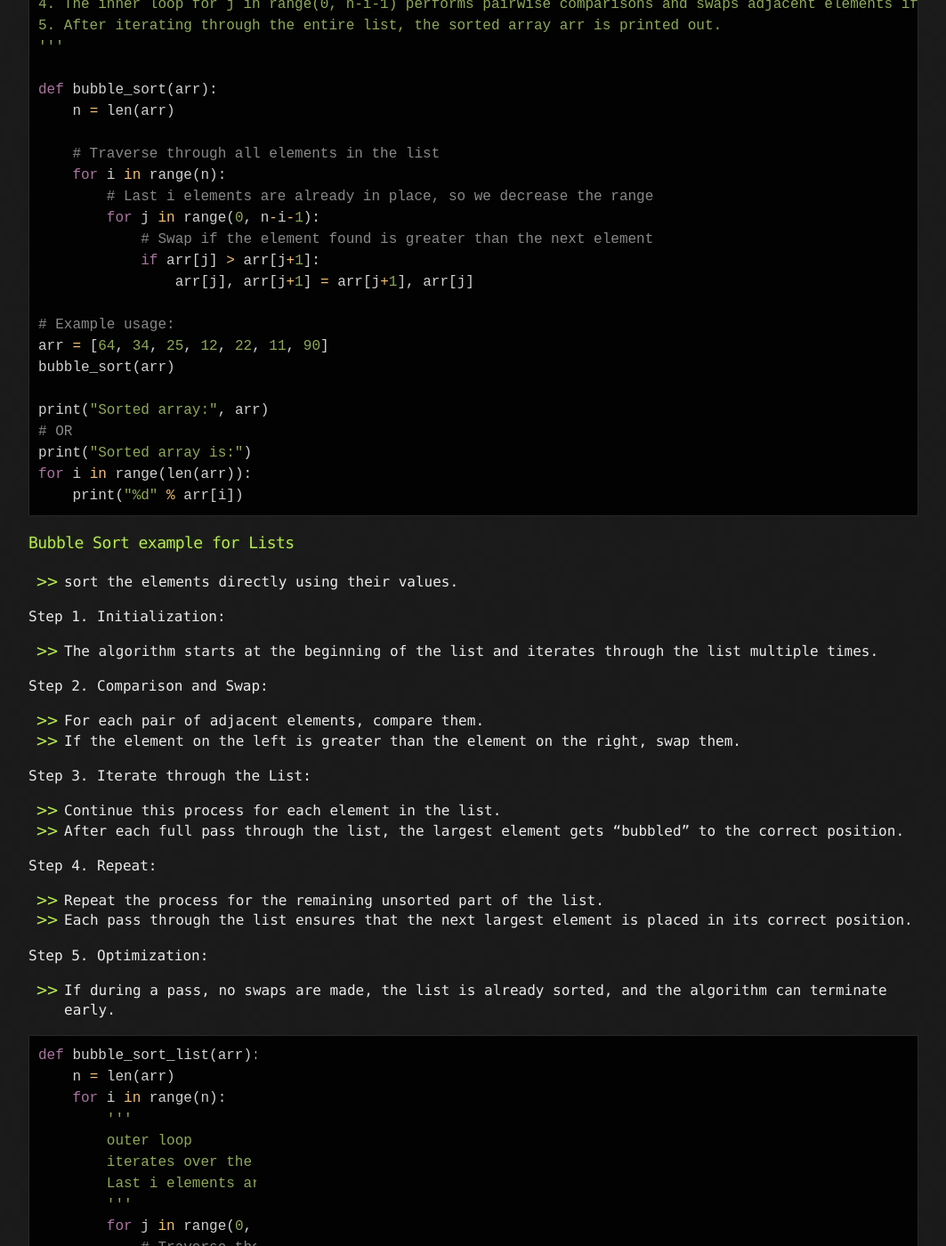
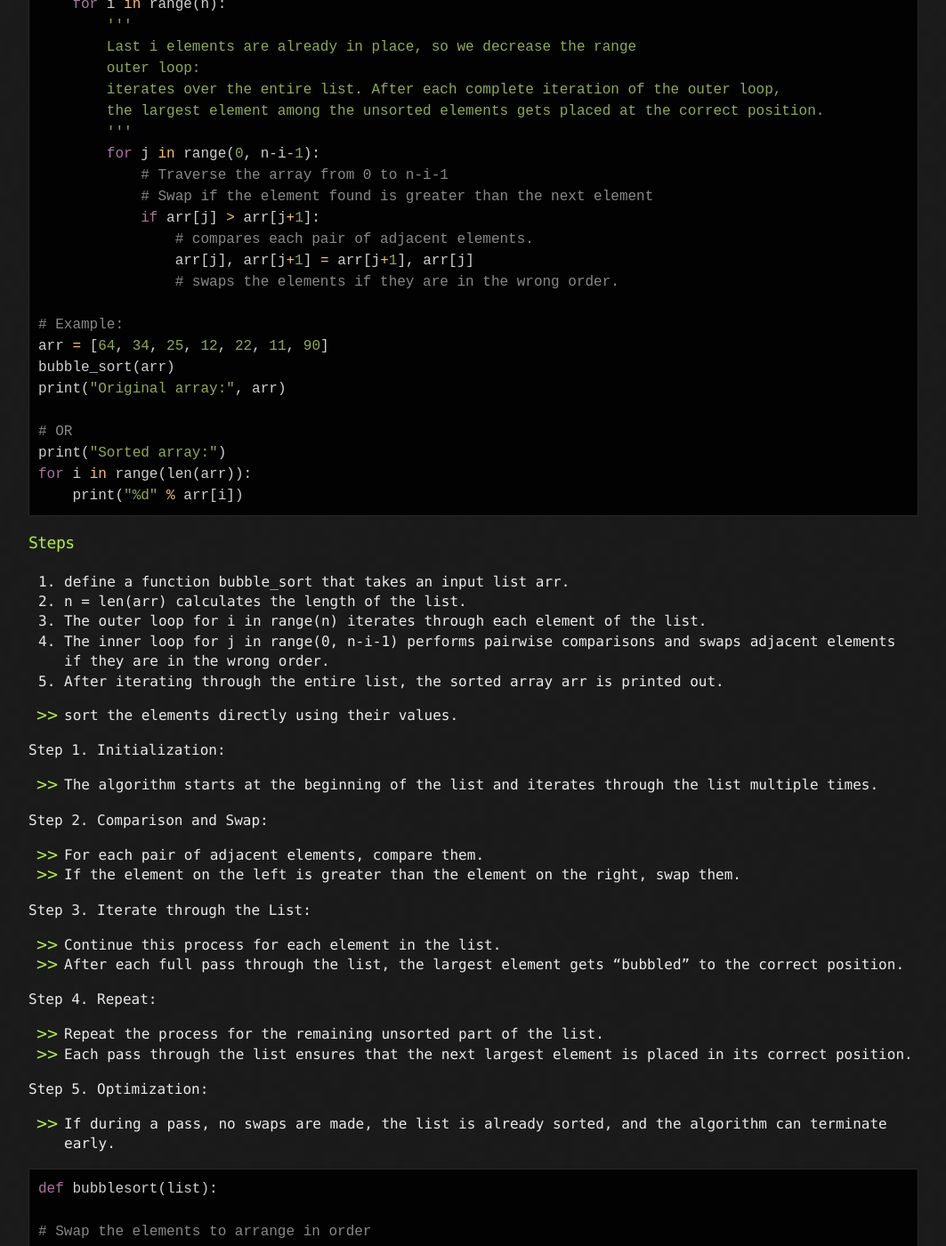
Before and after one commit to sciustechnologia/sciustechnologia.github.io, a Jekyll site: the page built from python/10_algos/1001.md, in a window 1280 px wide and 1400 px high, scrolled down 661 px. Shown: the whole window at 89% size, without its empty margins (108-1171 px from the left). Built offline with Jekyll 4.4.1, drawn with Linux system fonts in a browser that asks for light colours; some of the changed text lies outside the part shown.

Commit message:
Update 1001.md

````diff
--- a/python/10_algos/1001.md
+++ b/python/10_algos/1001.md
@@ -11,43 +11,48 @@ layout: default
 * Merge Sort
 * Shell Sort
 
-### 1. Bubble Sort:
+### 1. Bubble Sort with lists
 * Simple sorting algorithm.
-* each pair of adjacent elements is compared and the elements are swapped if they are not in order.
-* inefficient for large datasets due to its O(n^2) time complexity.
+* Each pair of adjacent elements is compared and the elements are swapped if they are not in order.
+* Inefficient for large datasets due to its O(n^2) time complexity.
 
 ```python
-'''
+def bubble_sort(arr):
+    n = len(arr)
+
+    # Traverse through all elements in the list
+    for i in range(n):
+        '''
+        Last i elements are already in place, so we decrease the range
+        outer loop:
+        iterates over the entire list. After each complete iteration of the outer loop,
+        the largest element among the unsorted elements gets placed at the correct position.
+        '''
+        for j in range(0, n-i-1):
+            # Traverse the array from 0 to n-i-1
+            # Swap if the element found is greater than the next element
+            if arr[j] > arr[j+1]:
+                # compares each pair of adjacent elements.
+                arr[j], arr[j+1] = arr[j+1], arr[j]
+                # swaps the elements if they are in the wrong order.
+
+# Example:
+arr = [64, 34, 25, 12, 22, 11, 90]
+bubble_sort(arr)
+print("Original array:", arr)
+
+# OR
+print("Sorted array:")
+for i in range(len(arr)):
+    print("%d" % arr[i])
+```
+
+### Steps
 1. define a function bubble_sort that takes an input list arr.
 2. n = len(arr) calculates the length of the list.
 3. The outer loop for i in range(n) iterates through each element of the list.
 4. The inner loop for j in range(0, n-i-1) performs pairwise comparisons and swaps adjacent elements if they are in the wrong order.
 5. After iterating through the entire list, the sorted array arr is printed out.
-'''
-
-def bubble_sort(arr):
-    n = len(arr)
-
-    # Traverse through all elements in the list
-    for i in range(n):
-        # Last i elements are already in place, so we decrease the range
-        for j in range(0, n-i-1):
-            # Swap if the element found is greater than the next element
-            if arr[j] > arr[j+1]:
-                arr[j], arr[j+1] = arr[j+1], arr[j]
-
-# Example usage:
-arr = [64, 34, 25, 12, 22, 11, 90]
-bubble_sort(arr)
-
-print("Sorted array:", arr)
-# OR
-print("Sorted array is:")
-for i in range(len(arr)):
-    print("%d" % arr[i])
-```
-
-### Bubble Sort example for Lists
 
 - sort the elements directly using their values.
 
@@ -69,36 +74,6 @@ Step 4. Repeat:
 Step 5. Optimization:
 * If during a pass, no swaps are made, the list is already sorted, and the algorithm can terminate early.
 
-```python
-def bubble_sort_list(arr):
-    n = len(arr)
-    for i in range(n):
-        '''
-        outer loop
-        iterates over the entire list. After each complete iteration of the outer loop, the largest element among the unsorted elements gets placed at the correct position.
-        Last i elements are already in place
-        '''
-        for j in range(0, n-i-1):
-            # Traverse the array from 0 to n-i-1
-            # Swap if the element found is greater than the next element
-            if arr[j] > arr[j+1]:
-                # compares each pair of adjacent elements.
-                arr[j], arr[j+1] = arr[j+1], arr[j]
-                # swaps the elements if they are in the wrong order.
-
-# Example usage with a list:
-arr = [64, 34, 25, 12, 22, 11, 90]
-print("Original array:", arr)
-
-bubble_sort_list(arr)
-
-print("Sorted array:", arr)
-
-'''
-Original array: [64, 34, 25, 12, 22, 11, 90]
-Sorted array: [11, 12, 22, 25, 34, 64, 90]
-'''
-```
 
 ```python
 def bubblesort(list):
````
